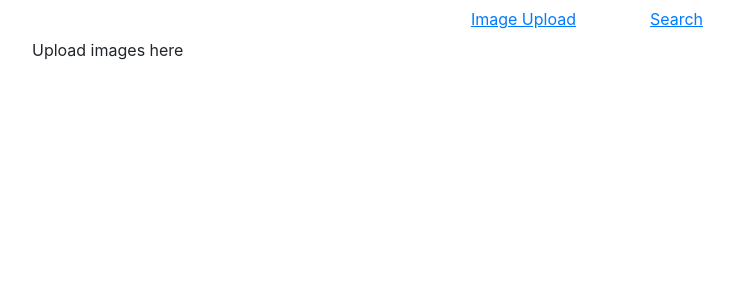
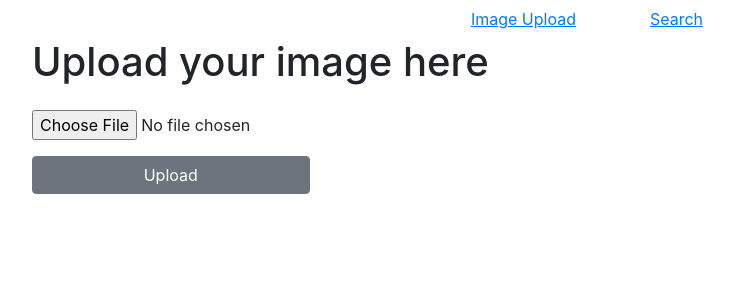
Before and after one commit to bacco1977/smile, a React (Create React App) app in the folder smile-frontend/: page /#/upload in a window 1280 px wide. Shown: the top 300 px of the page, without its empty margins (53-786 px from the left). Built offline with nearby package versions, Linux system fonts and the light colour scheme.

Commit message:
basic file upload

```diff
--- a/smile-frontend/package.json
+++ b/smile-frontend/package.json
@@ -3,6 +3,7 @@
   "version": "0.1.0",
   "private": true,
   "dependencies": {
+    "axios": "^0.19.0",
     "bootstrap": "^4.0.0-alpha.6",
     "react": "^16.9.0",
     "react-dom": "^16.9.0",
--- a/smile-frontend/src/components/ImageUpload/index.js
+++ b/smile-frontend/src/components/ImageUpload/index.js
@@ -1,12 +1,40 @@
 import React from 'react';
+import axios from 'axios';
 
 export default class ImageUpload extends React.Component {
+    constructor(props){
+        super(props);
 
-  render() {
-    return (
-        <div className="d-flex justify-content-between">
-            Upload images here
-        </div>
-    );
+        this.state ={
+            fileUploaded: null,
+        }
+    }
+
+    fileSelected = (event) =>{
+        this.setState({
+            fileUploaded: event.target.files[0],
+        });
+        console.log(event.target.files[0]);
+    }
+
+    fileUploadHandler= () =>{
+        const data = new FormData;
+        data.append('image', this.state.fileUploaded, this.state.fileUploaded.name)
+        axios.post('http://localhost:5000/', data)
+        .then(res => {
+            console.log(res)
+        });
+
+        console.log(data);
+    }
+
+    render() {
+        return (
+            <div className="d-flex justify-content-between flex-column">
+                <h1 className="mb-4">Upload your image here</h1>
+                <input type="file" onChange={this.fileSelected}/>
+                <button className="btn btn-secondary mt-3 w-25" onClick={this.fileUploadHandler}>Upload</button>
+            </div>
+        );
   }
 }
```
Also changed, not shown: 1 other file (tests, documents, lock files or other folders).
